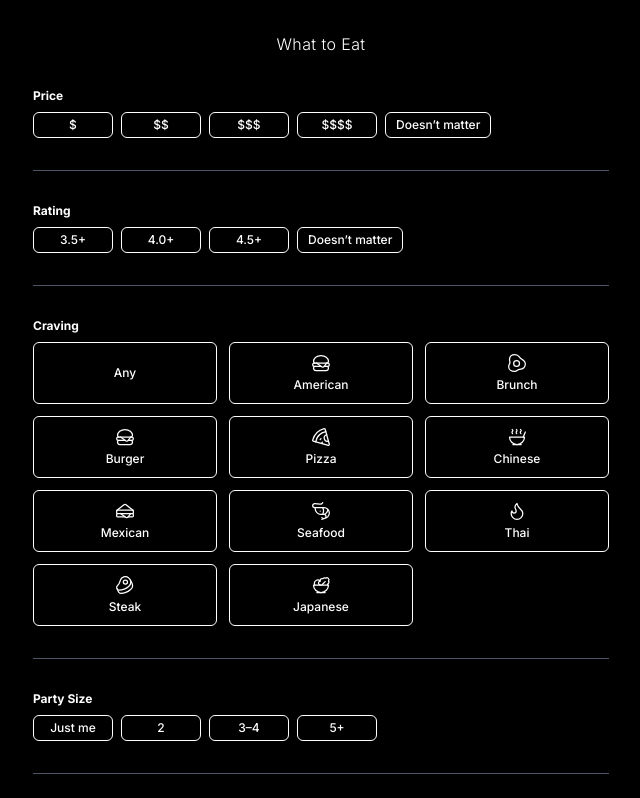
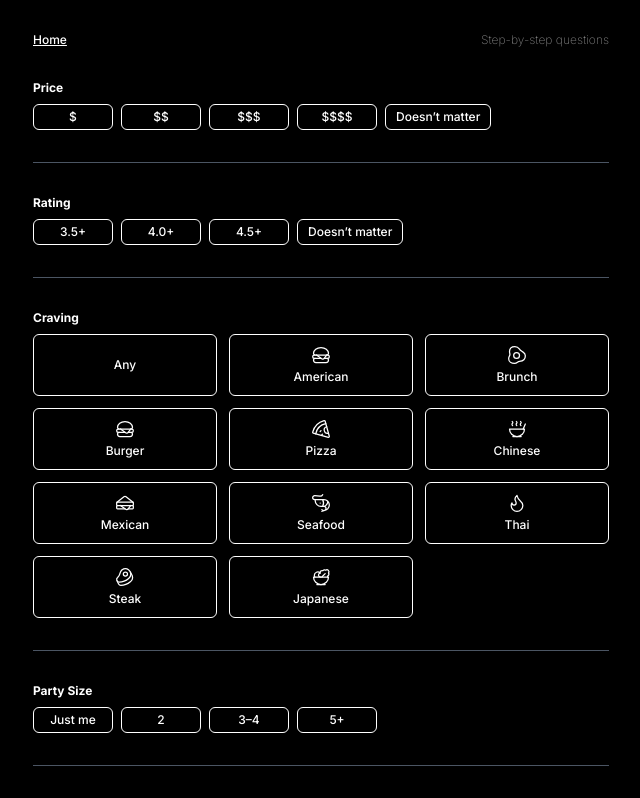
Before and after one commit to jysonn97/what-to-eat, a Next.js app: page /multi in a window 1280 px wide. Shown: the top 798 px of the page, without its empty margins (319-959 px from the left). Built offline with nearby package versions, Linux system fonts and the light colour scheme.

Commit message:
Update multi.js

```diff
--- a/pages/multi.js
+++ b/pages/multi.js
@@ -72,9 +72,15 @@ export default function MultiQuestionPage() {
       <div className="max-w-xl mx-auto space-y-8 text-left">
 
         {/* Top Title */}
-        <h1 className="text-center text-base font-light text-white tracking-wide mb-1">
-          What to Eat
-        </h1>
+<div className="flex justify-between items-center text-xs mb-2">
+  <button
+    onClick={() => router.push("/")}
+    className="underline text-white hover:opacity-90"
+  >
+    Home
+  </button>
+  <span className="text-white opacity-50">Step-by-step questions</span>
+</div>
 
         {/* Price */}
         <div className="space-y-2">
```
